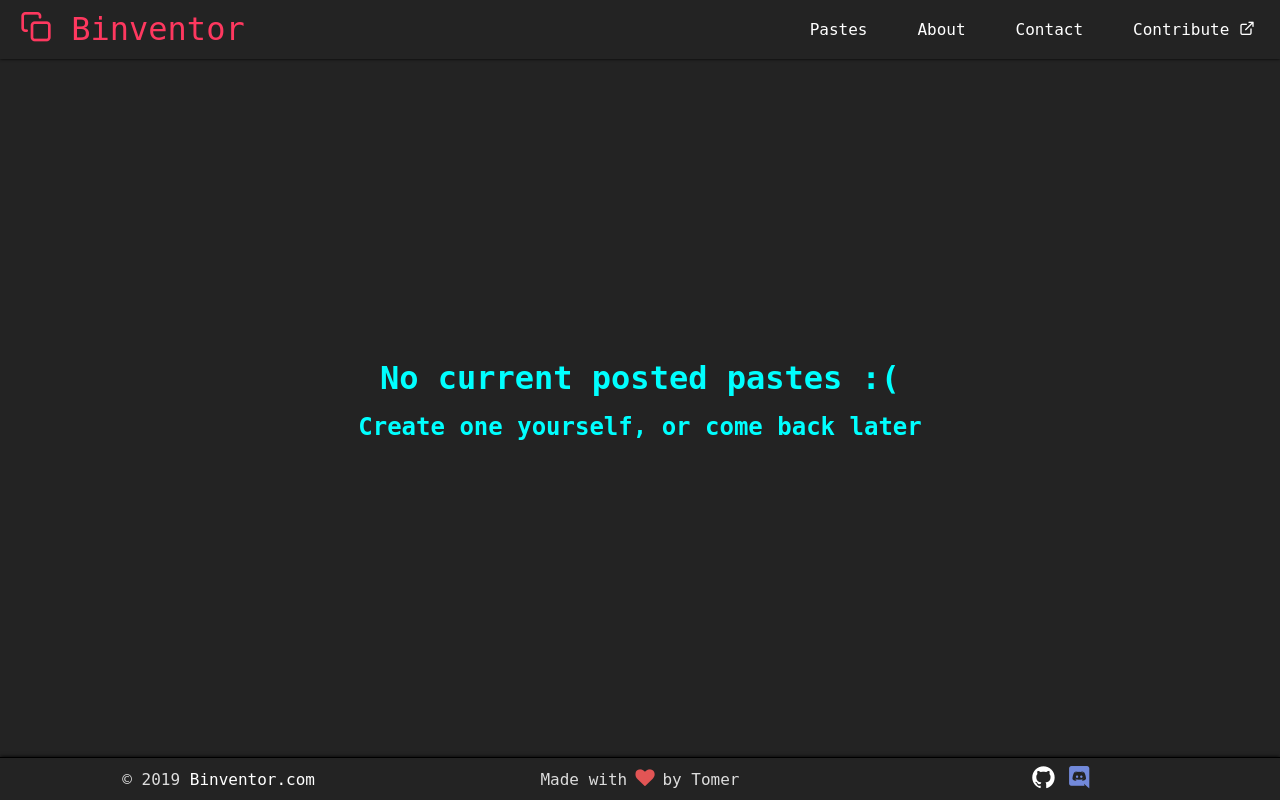
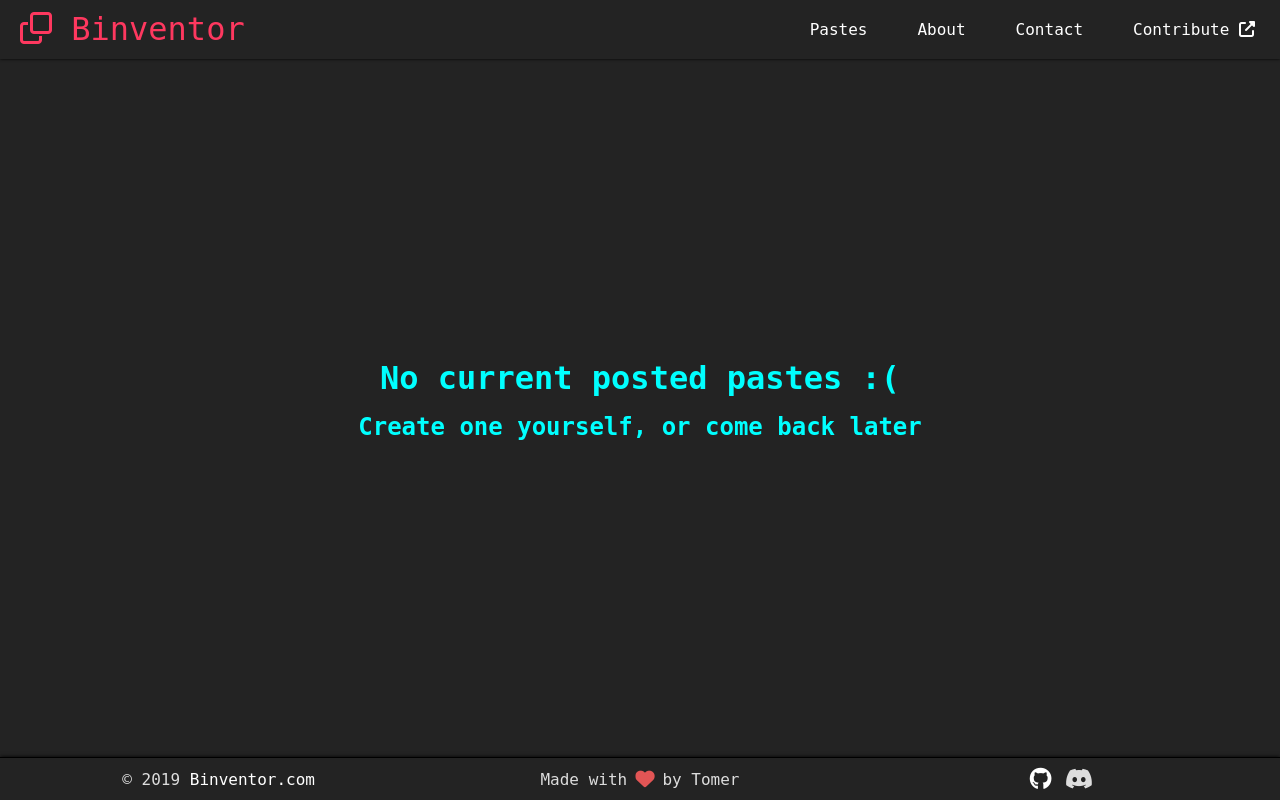
Before and after one commit to TomerShech/Binventor, a Flask app: page /all in a window 1280 px wide. Run offline with Flask 2, Linux system fonts and the light colour scheme; data that the repository does not hold is empty; parts of the project's set-up code (start-up, migrations or seed data) failed here and were passed over; some libraries are stand-ins or nearby versions.

Commit message:
moved to fontawesome5 for the icons

```diff
--- a/app.py
+++ b/app.py
@@ -16,7 +16,7 @@ app.jinja_env.globals.update(replace=datetime.replace)
 con = Config(app)
 
 app.config.from_object(Config)
-con.config_db("dev")
+con.config_db()
 con.config_mail()
 
 mail = Mail(app)
@@ -97,7 +97,7 @@ def contact():
         msg_body = f"<b>Name:</b> {person_name}<br /><b>Email:</b> {form.email.data}<br /><b>Message:</b> {form.message.data}"
         msg = Message(f"New email from {person_name}", recipients=[environ.get("GMAIL_USERNAME")], html=msg_body)
         mail.send(msg)
-        flash(Markup("<span class=\"icon-checkmark\"></span> Your email has been sent successfully! Thank you for contacting me"), "msg success-msg")
+        flash(Markup("<i class=\"fas fa-check\"></i> Your email has been sent successfully! Thank you for contacting me"), "msg success-msg")
         return redirect(url_for("contact"))
     return render_template("contact.html", title="Contact", form=form, is_footer=True)
 
--- a/requirements.txt
+++ b/requirements.txt
@@ -5,15 +5,17 @@ Flask==1.1.1
 Flask-Mail==0.9.1
 Flask-SQLAlchemy==2.4.0
 Flask-WTF==0.14.2
+gunicorn==19.9.0
 isort==4.3.21
 itsdangerous==1.1.0
 Jinja2==2.10.1
 lazy-object-proxy==1.4.2
 MarkupSafe==1.1.1
 mccabe==0.6.1
-psycopg2-binary==2.8.3
+pkg-resources==0.0.0
 pycodestyle==2.5.0
 pylint-plugin-utils==0.5
+shortuuid==0.5.0
 six==1.12.0
 SQLAlchemy==1.3.8
 typed-ast==1.4.0
--- a/static/css/base.css
+++ b/static/css/base.css
@@ -229,7 +229,7 @@ footer div:nth-child(2) {
   padding: 0 0.5rem;
 }
 
-footer div:nth-child(2) span:first-child {
+footer div:nth-child(2) i:first-child {
   color: #e25555;
   animation: beat 1s ease infinite;
   display: inline-block;
@@ -240,7 +240,7 @@ footer div:nth-child(3) {
   font-size: 1.4rem;
 }
 
-footer div:nth-child(3) span:nth-child(2) {
+footer div:nth-child(3) i:nth-child(2) {
   cursor: pointer;
 }
 
--- a/static/css/icomoon.css
+++ /dev/null
@@ -1,46 +0,0 @@
-@font-face {
-  font-family: "icomoon";
-  src: url("../fonts/icomoon.eot?ltfvpl");
-  src: url("../fonts/icomoon.eot?ltfvpl#iefix") format("embedded-opentype"),
-    url("../fonts/icomoon.ttf?ltfvpl") format("truetype"),
-    url("../fonts/icomoon.woff?ltfvpl") format("woff"),
-    url("../fonts/icomoon.svg?ltfvpl#icomoon") format("svg");
-  font-weight: normal;
-  font-style: normal;
-  font-display: block;
-}
-
-[class^="icon-"],
-[class*=" icon-"] {
-  /* use !important to prevent issues with browser extensions that change fonts */
-  font-family: "icomoon" !important;
-  font-style: normal;
-  font-weight: normal;
-  font-variant: normal;
-  text-transform: none;
-  line-height: 1;
-
-  /* Better Font Rendering =========== */
-  -webkit-font-smoothing: antialiased;
-  -moz-osx-font-smoothing: grayscale;
-}
-
-.icon-discord:before {
-  content: "\e905";
-  color: #7289da;
-}
-.icon-github:before {
-  content: "\e900";
-}
-.icon-heart:before {
-  content: "\e902";
-}
-.icon-external-link:before {
-  content: "\e903";
-}
-.icon-copy:before {
-  content: "\e904";
-}
-.icon-checkmark:before {
-  content: "\ea10";
-}
--- a/templates/base.html
+++ b/templates/base.html
@@ -4,10 +4,11 @@
     <meta charset="UTF-8" />
     <meta name="viewport" content="width=device-width, initial-scale=1" />
     <meta http-equiv="X-UA-Compatible" content="ie=edge" />
-    <link rel="icon" href="../static/img/favicon.png" type="image/png" />
+    <link rel="icon" href="{{ url_for('static', filename='img/favicon.png') }}" type="image/png" />
     <link rel="stylesheet" href="{{ url_for('static', filename='css/icomoon.css') }}" />
     <link rel="stylesheet" href="{{ url_for('static', filename='css/tomorrow-night-eighties.css') }}" />
     <link rel="stylesheet" href="{{ url_for('static', filename='css/base.css') }}" />
+    <script src="https://kit.fontawesome.com/4c70bed31a.js" crossorigin="anonymous"></script>
     {% if title %}
     <title>{{ title | safe }} | Binventor</title>
     {% else %}
@@ -17,7 +18,7 @@
   <body>
     <header>
       <a href="{{ url_for('index') }}" class="logo"
-        ><span class="icon-copy"></span>&nbsp;Binventor</a
+        ><i class="far fa-clone"></i>&nbsp;Binventor</a
       >
       <input class="menu-btn" type="checkbox" id="menu-btn" />
       <label class="menu-icon" for="menu-btn"
@@ -32,7 +33,7 @@
             target="_blank"
             rel="noopener noreferrer"
             href="https://github.com/TomerShech/binventor/pulls"
-            >Contribute&ensp;<span class="icon-external-link"></span>
+            >Contribute&ensp;<i class="fas fa-external-link-alt"></i>
           </a>
         </li>
       </ul>
@@ -53,19 +54,18 @@
     {% if is_footer %}
     <footer>
       <div>&copy; 2019 <a href="{{ url_for('index') }}">Binventor.com</a></div>
-      <div>Made with <span class="icon-heart"></span> by Tomer</div>
+      <div>Made with <i class="fas fa-heart"></i> by Tomer</div>
       <div>
         <a
           title="Follow me on GitHub!"
           target="_blank"
           rel="noopener noreferrer"
           href="https://github.com/TomerShech/"
-          ><span class="icon-github"></span
-        ></a>
-        <span
-          class="icon-discord"
+          ><i class="fab fa-github"></i></a>
+        <i
+          class="fab fa-discord"
           onclick="Swal.fire('<a style=\'color: #111111;\' target=\'_blank\' rel=\'noopener noreferrer\' href=\'https://discord.gg/2HsDr7X\'>Click <span style=\'color: #209bee;\'>HERE</span> to join our programming Discord server!</a>')"
-        ></span>
+        ></i>
       </div>
     </footer>
     {% endif %}
--- a/templates/paste.html
+++ b/templates/paste.html
@@ -5,7 +5,7 @@
 
 <div class="actions">
   <a id="plink"></a>
-  <button onclick="copyToClipboard();"><span class="icon-copy"></span></button>
+  <button onclick="copyToClipboard();"><i class="far fa-clone"></i></button>
 </div>
 
 <pre><code>{{ pbody }}</code></pre>
```
Also changed, not shown: config.py (+10 -13 lines), README.md (deleted), static/fonts/icomoon.ttf (deleted), static/fonts/icomoon.woff (deleted), 6 other files.
